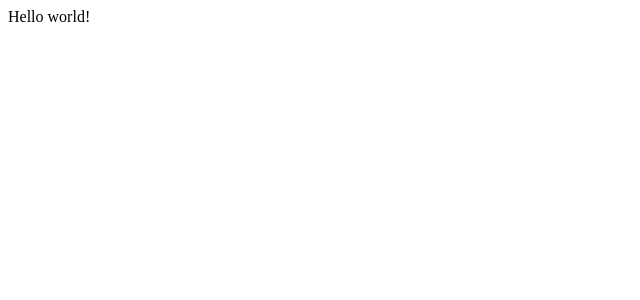
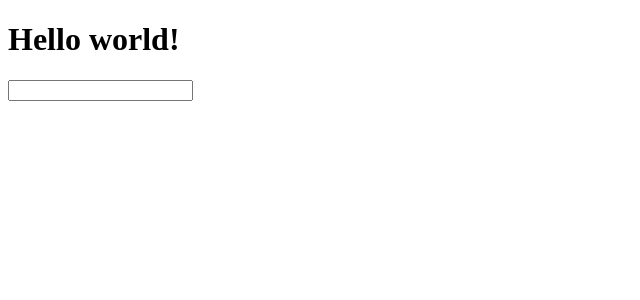
Before and after one commit to 00-status/terminal_game, a React app: page / in a window 1280 px wide. Shown: the top 300 px of the page, without its empty margins (0-640 px from the left). Built offline with nearby package versions, Linux system fonts and the light colour scheme; the HTML template or start-up script is replaced by a standard one.

Commit message:
Can enter commands. Commands show up

```diff
--- a/src/Terminal/Terminal.tsx
+++ b/src/Terminal/Terminal.tsx
@@ -3,6 +3,9 @@ import { TerminalDirectory } from "./domain/types";
 
 export const Terminal = () => {
     const [currentDirectory, setCurrentDirectory] = useState<TerminalDirectory>();
+
+    const [commands, setCommands] = useState<Array<string>>([]);
+    const [currentValue, setCurrentValue] = useState<string>('');
 
     // Have an input directly below a div.
     // as commands are executed, the appear in the div.
@@ -12,6 +15,23 @@ export const Terminal = () => {
     //      element.scrollTop = element.scrollHeight;
 
     return <div>
-        Hello world!
+        <h1>Hello world!</h1>
+        <div>
+            {commands.map((command) => <div key={command}>{command}</div>)}
+        </div>
+        <input
+            value={currentValue}
+            onChange={(event) => {
+                const newValue = event.target.value ?? '';
+                setCurrentValue(newValue);
+            }}
+            onKeyUp={(event) => {
+                if (event.key === 'Enter' && currentValue)
+                {
+                    setCommands([...commands, currentValue]);
+                    setCurrentValue('');
+                }
+            }}
+        />
     </div>;
 };
```
